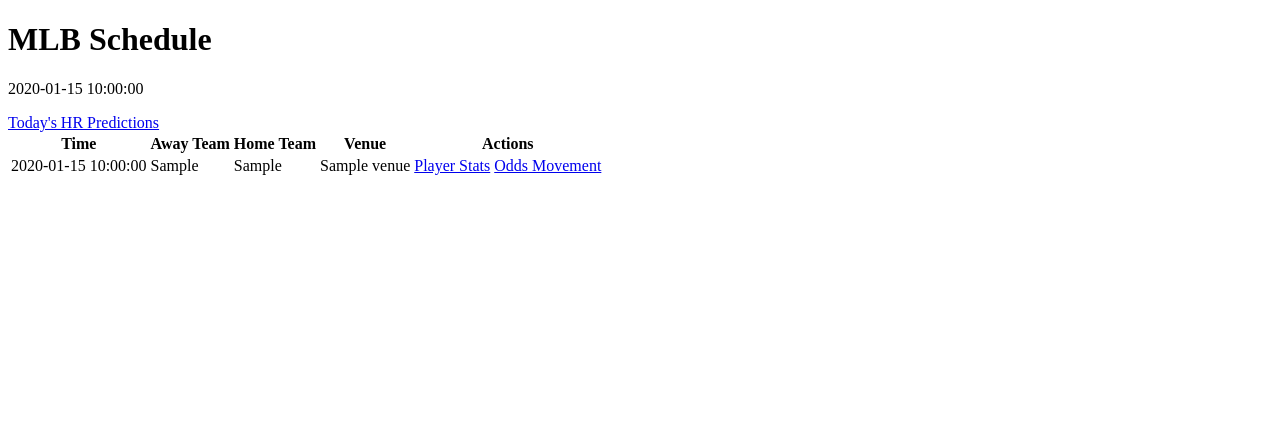
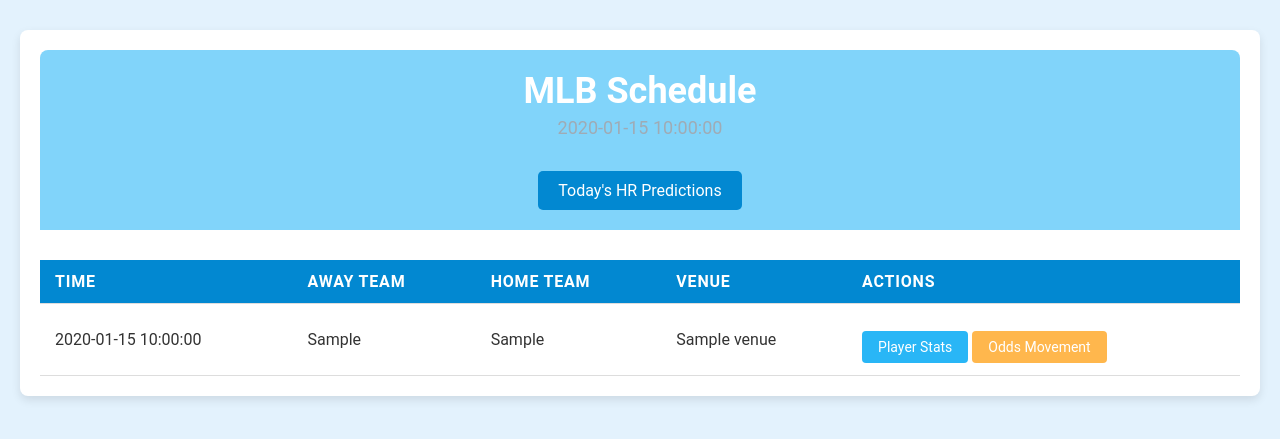
Before and after one commit to tim50687/Timduel_Stats, a Flask app: template api/mlb/templates/schedule.html in a window 1280 px wide. Shown: the top 439 px of the page. Run offline with Flask 3, Linux system fonts and the light colour scheme; the template is opened without the code that fills it: most values are stand-ins (such as "Sample title", 1, 10 or a date in 2020).

Commit message:
Update html

```diff
--- a/api/mlb/templates/schedule.html
+++ b/api/mlb/templates/schedule.html
@@ -4,17 +4,151 @@
     <meta charset="UTF-8" />
     <meta name="viewport" content="width=device-width, initial-scale=1.0" />
     <title>MLB Schedule</title>
+    <style>
+      /* General styling for the body */
+      body {
+        font-family: "Roboto", sans-serif;
+        margin: 0;
+        padding: 0;
+        background-color: #e3f2fd; /* Baby sky blue background */
+        color: #333;
+      }
+
+      /* Container for the content */
+      .container {
+        max-width: 1200px;
+        margin: 30px auto;
+        padding: 20px;
+        background-color: white;
+        box-shadow: 0 4px 10px rgba(0, 0, 0, 0.1);
+        border-radius: 8px;
+      }
+
+      /* Styling the header */
+      header {
+        text-align: center;
+        padding: 20px;
+        background-color: #81d4fa; /* Light sky blue */
+        color: white;
+        border-radius: 8px 8px 0 0;
+        margin-bottom: 30px;
+      }
+
+      header h1 {
+        font-size: 36px;
+        margin: 0;
+      }
+
+      .date {
+        font-size: 18px;
+        margin-top: 5px;
+        color: #9fabb5; /* Slightly lighter blue */
+      }
+
+      /* Styling for buttons in header */
+      .btn {
+        display: inline-block;
+        margin-top: 15px;
+        padding: 10px 20px;
+        background-color: #0288d1; /* Stronger blue */
+        color: white;
+        text-decoration: none;
+        border-radius: 5px;
+        font-size: 16px;
+        transition: background-color 0.3s ease;
+      }
+
+      .btn:hover {
+        background-color: #0277bd; /* Darker blue on hover */
+      }
+
+      /* Styling the main schedule table */
+      .schedule-table {
+        width: 100%;
+        border-collapse: collapse;
+        margin-top: 20px;
+        font-size: 16px;
+      }
+
+      th,
+      td {
+        padding: 12px 15px;
+        text-align: left;
+        border-bottom: 1px solid #ddd;
+      }
+
+      th {
+        background-color: #0288d1; /* Strong blue for header */
+        color: white;
+        text-transform: uppercase;
+        letter-spacing: 0.05em;
+      }
+
+      td {
+        color: #333;
+      }
+
+      tr:nth-child(even) {
+        background-color: #e1f5fe; /* Light blue for alternating rows */
+      }
+
+      tr:hover {
+        background-color: #b3e5fc; /* Hover effect with slightly darker blue */
+      }
+
+      /* Styling for action buttons */
+      .btn-info,
+      .btn-warning {
+        padding: 8px 16px;
+        font-size: 14px;
+        color: white;
+        text-decoration: none;
+        border-radius: 4px;
+        transition: background-color 0.3s ease;
+      }
+
+      .btn-info {
+        background-color: #29b6f6; /* Lighter blue for Player Stats */
+      }
+
+      .btn-info:hover {
+        background-color: #0288d1; /* Darker blue on hover */
+      }
+
+      .btn-warning {
+        background-color: #ffb74d; /* Orange for Odds Movement */
+      }
+
+      .btn-warning:hover {
+        background-color: #ffa726; /* Darker orange on hover */
+      }
+
+      /* Responsive design for mobile */
+      @media (max-width: 768px) {
+        .schedule-table th,
+        .schedule-table td {
+          font-size: 14px;
+        }
+
+        header h1 {
+          font-size: 28px;
+        }
+
+        .btn {
+          padding: 8px 16px;
+          font-size: 14px;
+        }
+      }
+    </style>
   </head>
   <body>
     <div class="container">
       <header>
         <h1>MLB Schedule</h1>
         <p class="date">{{ today_date }}</p>
-        <a
-          href="{{ url_for('mlb_schedule.show_hr_prediction') }}"
-          class="btn btn-success"
-          >Today's HR Predictions</a
-        >
+        <a href="{{ url_for('mlb_schedule.show_hr_prediction') }}" class="btn">
+          Today's HR Predictions
+        </a>
       </header>
       <main>
         <table class="schedule-table">
@@ -38,13 +172,15 @@
                 <a
                   href="{{ url_for('mlb_schedule.show_player_stats', team1=game['away_team'], team2=game['home_team']) }}"
                   class="btn btn-info"
-                  >Player Stats</a
                 >
+                  Player Stats
+                </a>
                 <a
                   href="{{ url_for('mlb_schedule.get_odds', game_id=game['id']) }}"
                   class="btn btn-warning"
-                  >Odds Movement</a
                 >
+                  Odds Movement
+                </a>
               </td>
             </tr>
             {% endfor %}
```
Also changed, not shown: api/mlb/templates/player_stats.html (+106 -0 lines).
